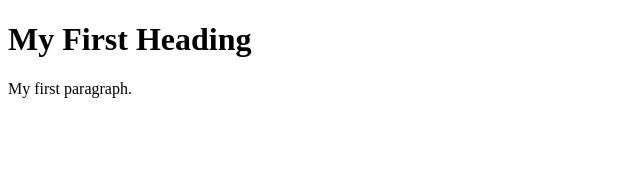
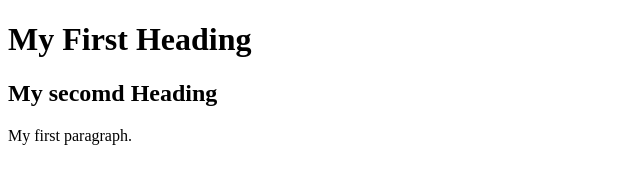
Before and after one commit to leena991188/GitandGithubDemo, a plain HTML site: page index.html in a window 1280 px wide. Shown: the whole page, without its empty margins (0-640 px from the left). Drawn offline with Linux system fonts and the light colour scheme.

Commit message:
added header tag in  indeX file

```diff
--- a/index.html
+++ b/index.html
@@ -3,6 +3,8 @@
 <body>
 
 <h1>My First Heading</h1>
+<h2>My secomd Heading</h1>
+
 
 <p>My first paragraph.</p>
 
```
